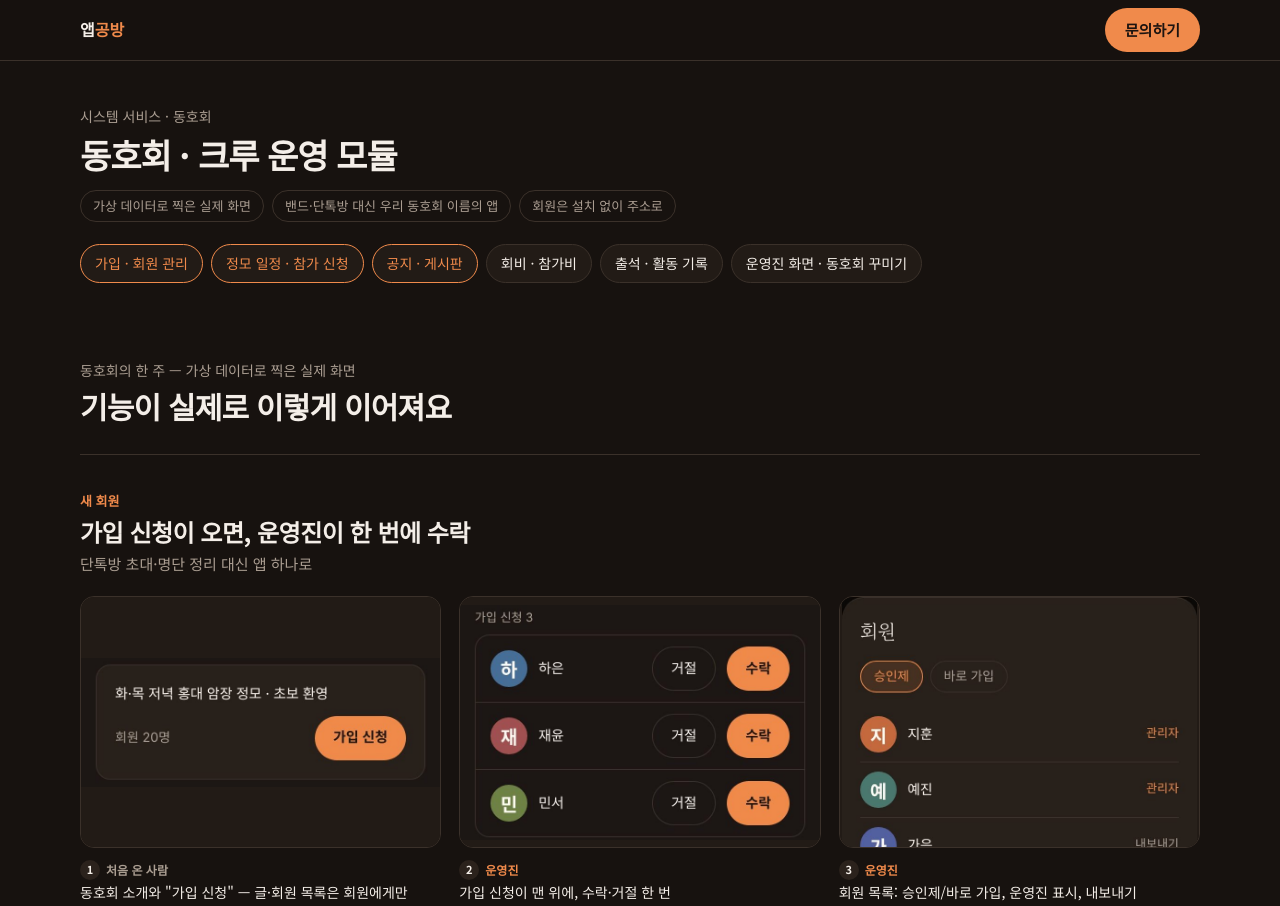
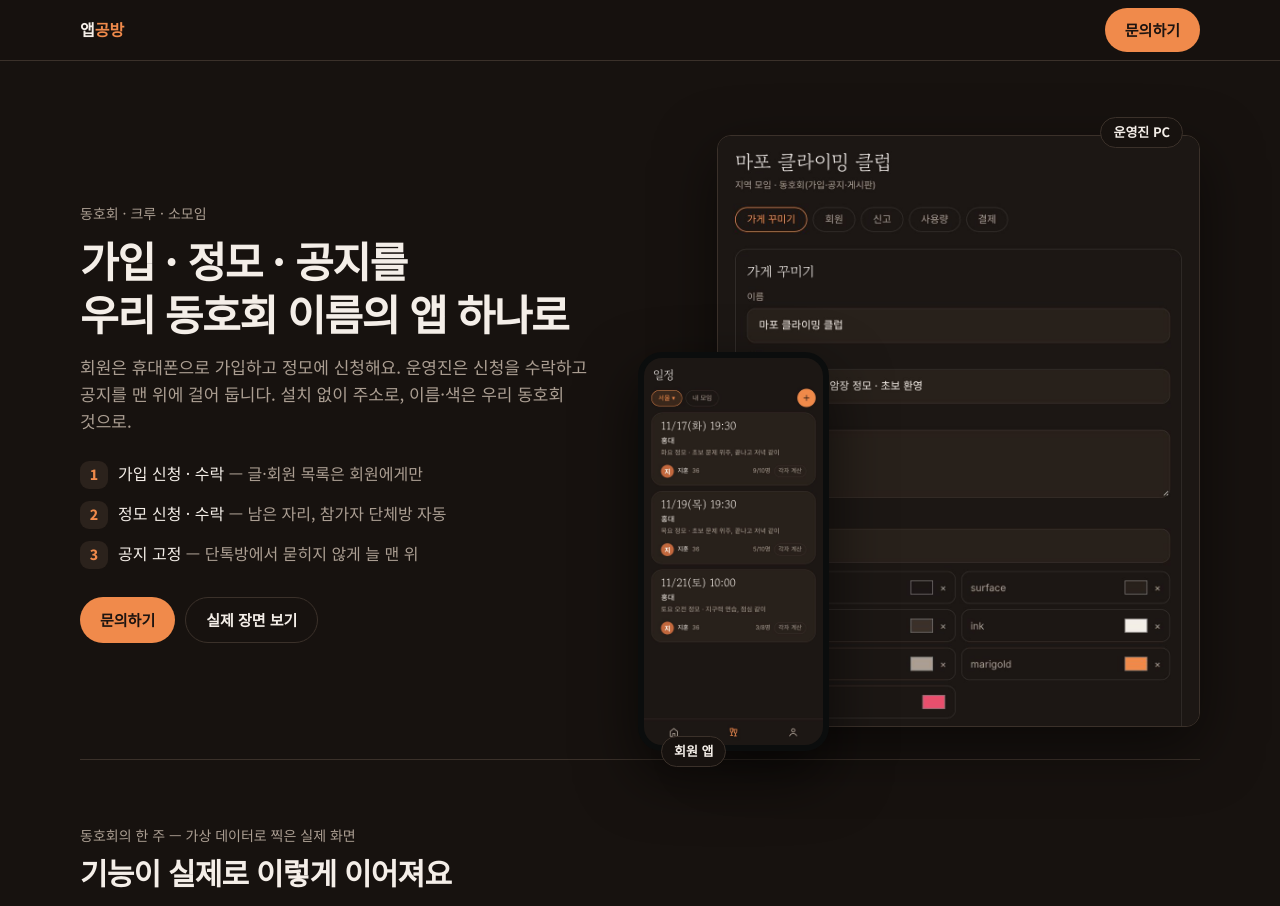
Before and after one commit to a20031314-ux/software-market, a website: page demo/club.html in a window 1280 px wide. Shown: the top 906 px of the page. Drawn offline with Linux system fonts and the light colour scheme.

Commit message:
동호회 소개: 첫 화면을 다른 업종과 같은 틀로(제목·할 일 3줄·운영진 PC + 회원 앱) (#28)
Claude-Session: https://claude.ai/code/session_01R73CvLEENwJndsexuEVBaY

Co-authored-by: Claude <noreply@anthropic.com>

```diff
--- a/demo/club.html
+++ b/demo/club.html
@@ -60,6 +60,22 @@
   dialog p{color:var(--ink);text-align:center;font-size:15px;margin-top:10px}
   dialog .close{position:fixed;top:14px;right:14px}
   @media (max-width:640px){h1{font-size:26px}.mhead h3{font-size:22px}}
+  /* ── 첫 화면: 무엇인지 한눈에(실제 화면 두 장 겹쳐서) ── */
+  .hero2{display:grid;grid-template-columns:1fr 1.1fr;gap:48px;align-items:center;padding:56px 0 32px;border-bottom:1px solid var(--line)}
+  .hero2 h1{font-size:42px;letter-spacing:-1.4px;line-height:1.25;margin:10px 0 14px}
+  .hero2 .lead{color:var(--muted);font-size:17px;max-width:30em}
+  .points{list-style:none;padding:0;display:grid;gap:12px;margin:26px 0 0}
+  .points li{display:grid;grid-template-columns:28px 1fr;gap:10px;align-items:start;font-size:16px}
+  .points li i{font-style:normal;width:28px;height:28px;border-radius:9px;background:var(--surface2);color:var(--accent);display:grid;place-items:center;font-size:14px;font-weight:800}
+  .points li span{color:var(--muted)}
+  .actions{display:flex;gap:10px;flex-wrap:wrap;margin-top:28px}
+  .shots{position:relative;padding:18px 0 0}
+  .shots .pc{width:86%;margin-left:auto;display:block;border-radius:14px;border:1px solid var(--line);box-shadow:0 20px 60px rgba(0,0,0,.5)}
+  .shots .mobile{position:absolute;left:0;bottom:-24px;width:34%;border-radius:24px;border:6px solid #0b0d0d;box-shadow:0 24px 60px rgba(0,0,0,.6);background:#0b0d0d}
+  .shots .label{position:absolute;font-size:13px;font-weight:700;background:var(--night);border:1px solid var(--line);border-radius:999px;padding:4px 12px;color:var(--ink)}
+  .shots .label.l2{right:3%;top:0}
+  .shots .label.l1{left:4%;bottom:-40px}
+  @media (max-width:900px){.hero2{grid-template-columns:1fr;gap:28px;padding:32px 0 56px}.hero2 h1{font-size:30px}}
   /* ── 동호회의 한 주: 기능이 실제로 이어지는 장면(누가 → 무엇을 → 어떻게 돌아오나) ── */
   .stories{padding:64px 0 8px}
   .stories > h2{font-size:30px;letter-spacing:-.8px;line-height:1.3;margin:6px 0 4px}
@@ -86,15 +102,27 @@
 </div></header>
 
 <main class="wrap">
-  <section class="hero">
-    <p class="eyebrow">시스템 서비스 · 동호회</p>
-    <h1>동호회 · 크루 운영 모듈</h1>
-    <div class="pills">
-      <span class="pill">가상 데이터로 찍은 실제 화면</span>
-      <span class="pill">밴드·단톡방 대신 우리 동호회 이름의 앱</span>
-      <span class="pill">회원은 설치 없이 주소로</span>
+  <section class="hero2">
+    <div>
+      <p class="eyebrow">동호회 · 크루 · 소모임</p>
+      <h1>가입 · 정모 · 공지를<br>우리 동호회 이름의 앱 하나로</h1>
+      <p class="lead">회원은 휴대폰으로 가입하고 정모에 신청해요. 운영진은 신청을 수락하고 공지를 맨 위에 걸어 둡니다. 설치 없이 주소로, 이름·색은 우리 동호회 것으로.</p>
+      <ul class="points">
+        <li><i>1</i><div>가입 신청 · 수락 <span>— 글·회원 목록은 회원에게만</span></div></li>
+        <li><i>2</i><div>정모 신청 · 수락 <span>— 남은 자리, 참가자 단체방 자동</span></div></li>
+        <li><i>3</i><div>공지 고정 <span>— 단톡방에서 묻히지 않게 늘 맨 위</span></div></li>
+      </ul>
+      <div class="actions">
+        <a class="btn" href="/#contact">문의하기</a>
+        <a class="btn ghost" href="#stories">실제 장면 보기</a>
+      </div>
     </div>
-    <nav class="jump" aria-label="모듈" id="jump"></nav>
+    <div class="shots" aria-label="실제 화면(가상 데이터)">
+      <img class="pc" src="/img/club/admin-1.jpg" alt="운영진 PC: 동호회 이름·소개·색 꾸미기">
+      <img class="mobile" src="/img/club/meet-1.jpg" alt="회원 앱: 다가오는 정모">
+      <span class="label l2">운영진 PC</span>
+      <span class="label l1">회원 앱</span>
+    </div>
   </section>
 
   <section class="stories" id="stories">
@@ -103,6 +131,7 @@
     <div id="storyList"></div>
   </section>
 
+  <nav class="jump" aria-label="모듈" id="jump"></nav>
   <div id="groups"></div>
 
   <section class="cta">
```
